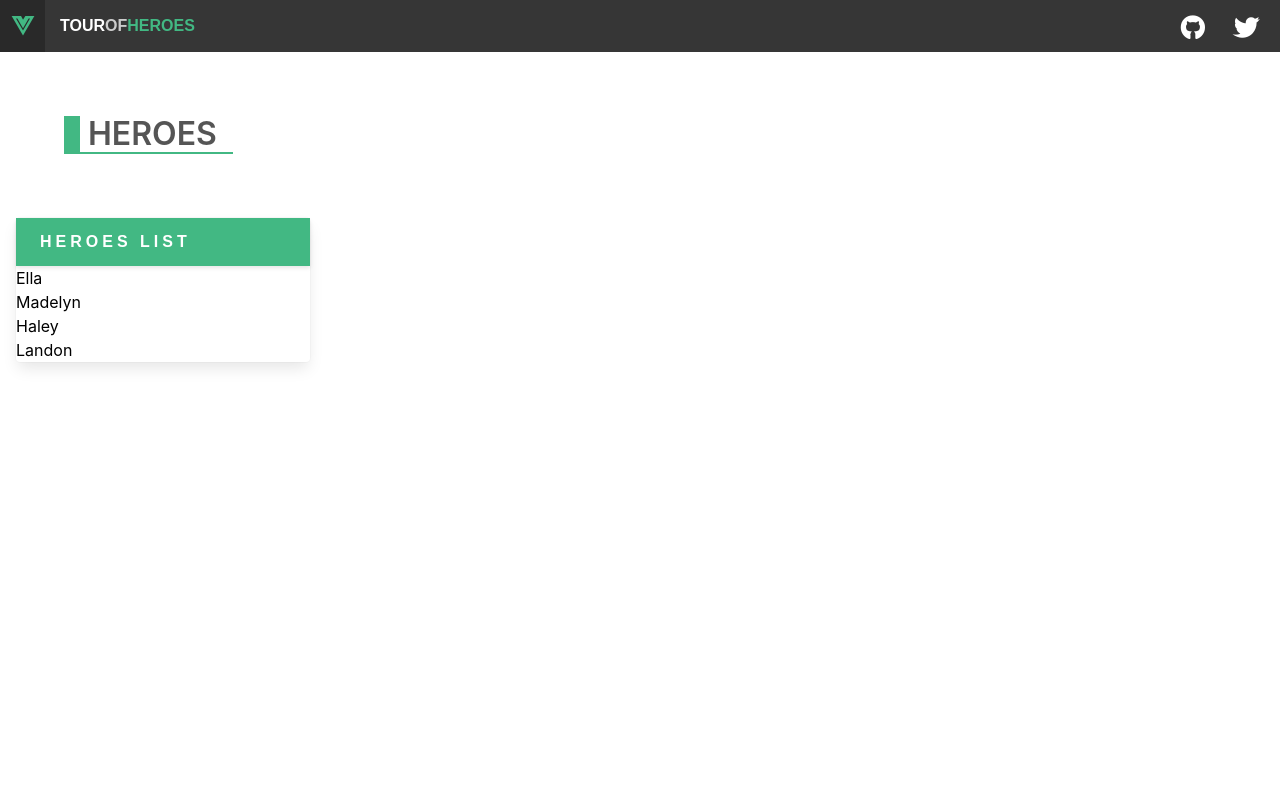
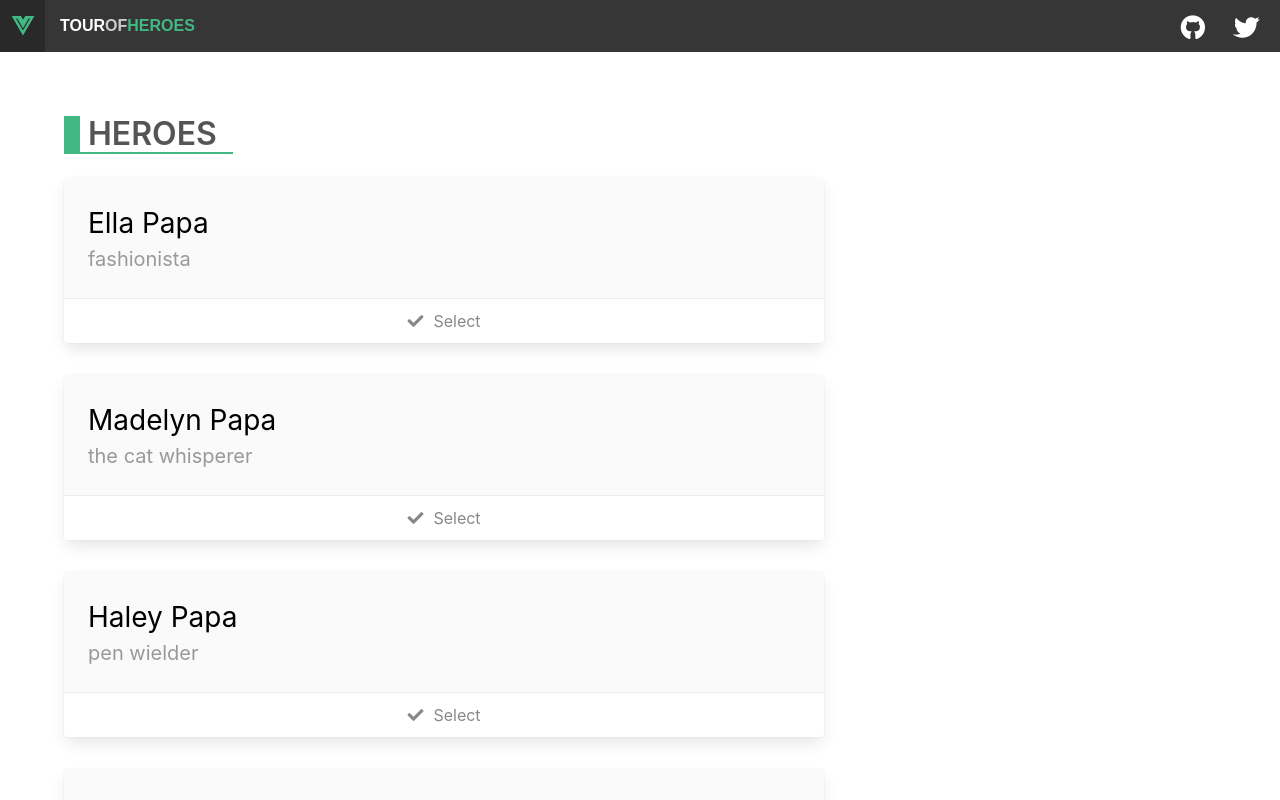
Before and after one commit to CuneytYilmaz/vue-heroes, a Vue app: page / in a window 1280 px wide. Shown: the top 800 px of the page. Built offline with nearby package versions, Linux system fonts and the light colour scheme.

Commit message:
shared folder created, heroes.vue updated

```diff
--- a/package.json
+++ b/package.json
@@ -13,7 +13,7 @@
     "@fortawesome/vue-fontawesome": "^0.1.6",
     "bulma": "^0.7.5",
     "core-js": "^2.6.5",
-    "date-fns": "^2.12.0",
+    "date-fns": "^1.30.1",
     "vue": "^2.6.10"
   },
   "devDependencies": {
--- a/src/components/heroes.vue
+++ b/src/components/heroes.vue
@@ -2,29 +2,36 @@
   <div class="content-container">
     <div class="section content-title-group">
       <h2 class="title">Heroes</h2>
+      <div class="columns">
+        <div class="column is-8" v-if="heroes">
+          <!-- <heroes-list> -->
+          <ul v-if="!selectedHero">
+            <li v-for="hero in heroes" :key="hero.id">
+              <div class="card">
+                <div class="card-content">
+                  <div class="content">
+                    <div :key="hero.name" class="name">
+                      {{ hero.firstName }} {{ hero.lastName }}
                     </div>
-    <div class="columns">
-      <div class="column is-3">
-        <div class="card" v-show="heroes.length">
-          <header class="card-header">
-            <p class="card-header-title">heroes list</p>
-          </header>
-          <ul class="list is-hoverable">
-            <li v-for="hero in heroes" :key="hero.id">
-              <a
-                class="list-item"
+                    <div class="description">{{ hero.description }}</div>
+                  </div>
+                </div>
+                <footer class="card-footer">
+                  <button
+                    class="link card-footer-item"
                     @click="selectHero(hero)"
-                :class="{ 'is-active': selectedHero === hero }"
                   >
-                <span>{{ hero.firstName }}</span>
-              </a>
+                    <i class="fas fa-check"></i>
+                    <span>Select</span>
+                  </button>
+                </footer>
+              </div>
             </li>
           </ul>
-        </div>
-        <div class="notification is-info" v-show="message">{{ message }}</div>
-      </div>
+          <!-- <heroes-list> -->
 
-      <div class="column is-4" v-if="selectedHero">
+          <!-- <hero-detail> -->
+          <div v-if="selectedHero">
             <div class="card">
               <header class="card-header">
                 <p class="card-header-title">{{ fullName }}</p>
@@ -33,7 +40,7 @@
                 <div class="content">
                   <div class="field">
                     <label class="label" for="id">id</label>
-                <label class="input" id="id" readonly>{{
+                    <label class="input" name="id" readonly>{{
                       selectedHero.id
                     }}</label>
                   </div>
@@ -41,7 +48,7 @@
                     <label class="label" for="firstName">first name</label>
                     <input
                       class="input"
-                  id="firstName"
+                      name="firstName"
                       v-model="selectedHero.firstName"
                     />
                   </div>
@@ -49,7 +56,7 @@
                     <label class="label" for="lastName">last name</label>
                     <input
                       class="input"
-                  id="lastName"
+                      name="lastName"
                       v-model="selectedHero.lastName"
                     />
                   </div>
@@ -57,37 +64,37 @@
                     <label class="label" for="description">description</label>
                     <input
                       class="input"
-                  id="description"
+                      name="description"
                       v-model="selectedHero.description"
                     />
                   </div>
                   <div class="field">
                     <label class="label" for="originDate">origin date</label>
                     <input
+                      type="date"
                       class="input"
                       id="originDate"
                       v-model="selectedHero.originDate"
                     />
                     <p class="comment">
-                    My origin story began on {{ selectedHero.originDate | shortDate }}
+                      My origin story began on
+                      {{ selectedHero.originDate | shortDate }}
                     </p>
                   </div>
                   <div class="field">
                     <label class="label" for="capeCounter">cape counter</label>
                     <input
                       class="input"
-                  id="capeCounter"
-                  type='number'
+                      name="capeCounter"
+                      type="number"
                       v-model="selectedHero.capeCounter"
                     />
                   </div>
                   <div class="field">
                     <label class="label" for="capeMessage">cape message</label>
-                <label
-                  class="input"
-                  name="capeMessage">
-                    {{ capeMessage }}
-                </label>
+                    <label class="input" name="capeMessage">{{
+                      capeMessage
+                    }}</label>
                   </div>
                 </div>
               </div>
@@ -106,78 +113,61 @@
               </footer>
             </div>
           </div>
+          <!-- </hero-detail> -->
+
+          <div class="notification is-info" v-show="message">{{ message }}</div>
+        </div>
+      </div>
     </div>
   </div>
 </template>
 
 <script>
 import { format } from 'date-fns';
-const inputDateFormat = 'yyyy-MM-dd';
-const displayDateFormat = 'MMM dd, yyyy';
-
-const ourHeroes = [
-  {
-    id: 10,
-    firstName: 'Ella',
-    lastName: 'Papa',
-    originDate: format(new Date(2000, 8, 7), inputDateFormat),
-    capeCounter: 0,
-    description: 'fashionista',
-  },
-  {
-    id: 20,
-    firstName: 'Madelyn',
-    lastName: 'Papa',
-    originDate: format(new Date(1997, 3, 5), inputDateFormat),
-    capeCounter: 0,
-    description: 'the cat whisperer',
-  },
-  {
-    id: 30,
-    firstName: 'Haley',
-    lastName: 'Papa',
-    originDate: format(new Date(1999, 2, 9), inputDateFormat),
-    capeCounter: 0,
-    description: 'pen wielder',
-  },
-  {
-    id: 40,
-    firstName: 'Landon',
-    lastName: 'Papa',
-    originDate: format(new Date(1998, 5, 3), inputDateFormat),
-    capeCounter: 0,
-    description: 'arc trooper',
-  },
-];
+import { displayDateFormat, ourHeroes } from '../shared';
 export default {
   name: 'Heroes',
   data() {
     return {
-          heroes: ourHeroes,
+      heroes: [],
       selectedHero: undefined,
       message: '',
       capeMessage: '',
-      }
+    };
+  },
+  created() {
+    this.loadHeroes();
   },
   computed: {
     fullName() {
-          return `${this.selectedHero.firstName} ${this.selectedHero.lastName}`
-      }
+      return this.selectedHero
+        ? `${this.selectedHero.firstName} ${this.selectedHero.lastName}`
+        : '';
     },
-  created () {
-      this.loadHeroes();
   },
   methods: {
     async getHeroes() {
       return new Promise(resolve => {
         setTimeout(() => resolve(ourHeroes), 1500);
-        })
+      });
     },
     async loadHeroes() {
       this.heroes = [];
       this.message = 'getting the heroes, please be patient';
       this.heroes = await this.getHeroes();
       this.message = '';
+    },
+    cancelHero() {
+      this.selectedHero = undefined;
+    },
+    saveHero() {
+      const index = this.heroes.findIndex(h => h.id === this.selectedHero.id);
+      this.heroes.splice(index, 1, this.selectedHero);
+      this.heroes = [...this.heroes];
+      this.selectedHero = undefined;
+    },
+    selectHero(hero) {
+      this.selectedHero = hero;
     },
     handleTheCapes(newValue) {
       const value = parseInt(newValue, 10);
@@ -196,32 +186,22 @@ export default {
           break;
       }
     },
-    cancelHero() {
-      this.selectedHero = undefined;
-      this.message = '';
-    },
-    saveHero() {
-      // This only updates when you click the save button
-      this.message = JSON.stringify(this.selectedHero, null, '\n ');
-    },
-    selectHero(hero) {
-      this.selectedHero = hero;
-    },
   },
   watch: {
     'selectedHero.capeCounter': {
       immediate: true,
       handler(newValue, oldValue) {
-              console.log(`Watcher triggered. New Value= ${newValue} Old Value= ${oldValue}`)
+        console.log(
+          `CapeCounter watcher evalauted. old=${oldValue}, new=${newValue}`
+        );
         this.handleTheCapes(newValue);
-          }
-      }
+      },
+    },
   },
   filters: {
     shortDate: function(value) {
-          console.log(value)
-          return format((new Date(value).getFullYear(), new Date(value).getMonth(), new Date(value).getDay()), displayDateFormat);
-      }
-  }
+      return format(value, displayDateFormat);
+    },
+  },
 };
 </script>
--- /dev/null
+++ b/src/shared/constants.js
@@ -0,0 +1,3 @@
+export const inputDateFormat = 'YYYY-MM-DD';
+export const displayDateFormat = 'MMM DD, YYYY';
+export const displayTimeFormat = 'HH:mm:ss.SSS';
--- /dev/null
+++ b/src/shared/data.js
@@ -0,0 +1,38 @@
+import { format } from 'date-fns';
+
+import { inputDateFormat } from './constants';
+
+export const ourHeroes = [
+  {
+    id: 10,
+    firstName: 'Ella',
+    lastName: 'Papa',
+    capeCounter: 1,
+    originDate: format(new Date(1996, 5, 1), inputDateFormat),
+    description: 'fashionista',
+  },
+  {
+    id: 20,
+    firstName: 'Madelyn',
+    lastName: 'Papa',
+    capeCounter: 3,
+    originDate: format(new Date(1998, 7, 1), inputDateFormat),
+    description: 'the cat whisperer',
+  },
+  {
+    id: 30,
+    firstName: 'Haley',
+    lastName: 'Papa',
+    capeCounter: 2,
+    originDate: format(new Date(1999, 8, 1), inputDateFormat),
+    description: 'pen wielder',
+  },
+  {
+    id: 40,
+    firstName: 'Landon',
+    lastName: 'Papa',
+    capeCounter: 0,
+    originDate: format(new Date(2000, 9, 1), inputDateFormat),
+    description: 'arc trooper',
+  },
+];
--- /dev/null
+++ b/src/shared/index.js
@@ -0,0 +1,4 @@
+export * from './constants';
+export * from './data';
+export * from './logger';
+export * from './logging-mixins';
--- /dev/null
+++ b/src/shared/logger.js
@@ -0,0 +1,12 @@
+import { format } from 'date-fns';
+
+import { displayTimeFormat } from './constants';
+
+export const logger = {
+  info(message, data) {
+    console.log(`Log ${format(Date.now(), displayTimeFormat)}: ${message}`);
+    if (data) {
+      console.log(JSON.stringify(data, null, 2));
+    }
+  },
+};
--- /dev/null
+++ b/src/shared/logging-mixins.js
@@ -0,0 +1,40 @@
+import { logger } from './logger';
+
+const hookMessageSuffix = 'hook called (from mixin)';
+
+export const lifecycleHooks = {
+  // Computeds
+  computed: {
+    componentName() {
+      return `${this.$options.name} component`;
+    },
+  },
+  // LifeCycle Hooks
+  created() {
+    logger.info(`${this.componentName} created ${hookMessageSuffix}`);
+    logger.info('component data', this.$data);
+  },
+  mounted() {
+    logger.info(`${this.componentName} mounted ${hookMessageSuffix}`);
+  },
+  updated() {
+    logger.info(`${this.componentName} updated ${hookMessageSuffix}`);
+  },
+  destroyed() {
+    logger.info(`${this.componentName} destroyed ${hookMessageSuffix}`);
+  },
+};
+
+export const heroWatchers = {
+  // Watchers
+  watch: {
+    selectedHero: {
+      immediate: true,
+      deep: true,
+      handler(newValue, oldValue) {
+        logger.info('old values', oldValue);
+        logger.info('new values', newValue);
+      },
+    },
+  },
+};
```
Also changed, not shown: 1 other file (tests, documents, lock files or other folders). Lines whose indentation alone changed are shown as unchanged.
